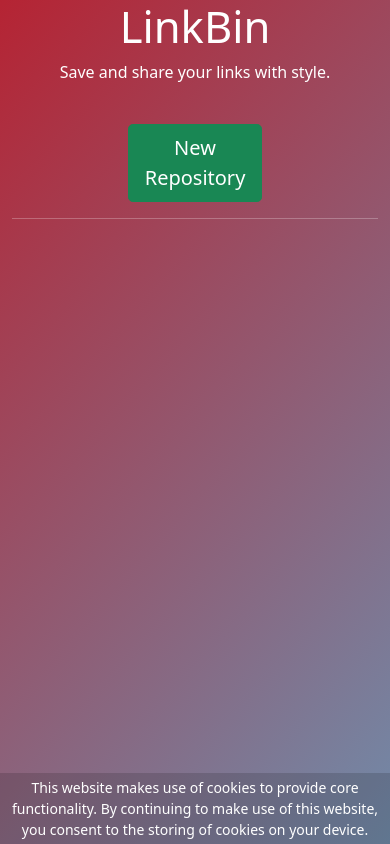
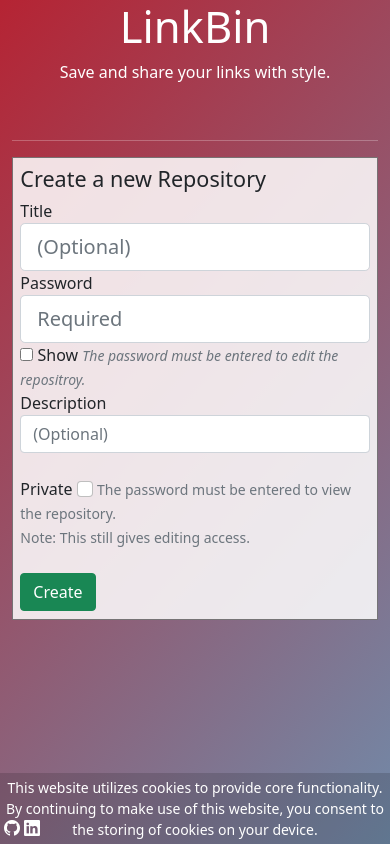
Before and after one commit to Woozical/springboard-capstone-1, a Flask app: page / in a window 390 px wide. Run offline with Flask 2, Linux system fonts and the light colour scheme.

Commit message:
landing page re-styling, some mobile improvements

```diff
--- a/static/js/landing.js
+++ b/static/js/landing.js
@@ -1,16 +1,5 @@
 function app(){
-    const createDiv = document.getElementById('create-div');
-    const createBtn = document.getElementById('create-btn');
     const createForm = document.getElementById('create-form');
-
-    createBtn.hidden = false;
-
-    function toggleFormVisibility(){
-        createBtn.disabled = true;
-        createDiv.classList.add('show-div');
-    }
-
-    createBtn.addEventListener('click', toggleFormVisibility);
 
     createForm.addEventListener('submit', async function(e){
         e.preventDefault();
--- a/templates/forms/create-repo.html
+++ b/templates/forms/create-repo.html
@@ -1,17 +1,17 @@
 <form action="/repo/create" method="POST" id='create-form'>
     {{ form.hidden_tag() }}
     <div class="row">
-        <div class="col-8">
+        <div class="col-md-8 col-xs-12">
             {{form.title.label}}
             {{form.title(class="form-control form-control-lg", placeholder="(Optional)")}}
             <small class="text-danger" id="title-errors"> </small>
         </div>
-        <div class="col">
+        <div class="col-md-4 col-xs-12">
             {{form.pass_phrase.label}}
             {{form.pass_phrase(class="form-control form-control-lg", placeholder="Required")}}
             <input type="checkbox" name="show_pw" id="show-pw-input">
             <label for="show-pw-input">Show</label>
-            <small class="form-text"><i>Users must enter the password to edit the repository.</i></small>
+            <small class="form-text"><i>The password must be entered to edit the repositroy.</i></small>
             <small class="text-danger" id="pass_phrase-errors"> </small>
         </div>
     </div>
--- a/templates/home.html
+++ b/templates/home.html
@@ -28,9 +28,6 @@ LinkBin
                     </a></i>
                 {% endif %}
             </div>
-            <div class="col">
-                <button class="btn btn-lg btn-success" id="create-btn" hidden>New Repository</button>
-            </div>
             <div class="col text-white">
                 {% if last_viewed %}
                     Last Viewed: <i><a class="link-light" href="/repo/{{last_viewed.access_key}}"}>
@@ -46,16 +43,21 @@ LinkBin
 
     </div>
     <hr class="text-white">
-    <noscript>
-        <div class="alert alert-warning text-center">This website requires javascript to be enabled.</div>
-    </noscript>
-    <div class="glass-white text-left hide-div" id="create-div">
-        <h4>Repository Details</h4>
+    <div class="glass-white text-left" id="create-div">
+        <h4>Create a new Repository</h4>
         {% include 'forms/create-repo.html' %}
     </div>
 </div>
+<div class="landing-footer" style="z-index: 2;">
+    <a href="https://github.com/woozical/springboard-capstone-1">
+        <i class="text-white bi bi-github"></i>
+    </a>
+    <a href="https://www.linkedin.com/in/mark-tilley/">
+        <i class="text-white bi bi-linkedin"></i>
+    </a>
+</div>
 <small class="landing-footer glass-black text-center text-white">
-    This website makes use of cookies to provide core functionality. By continuing to make use of this website,
+    This website utilizes cookies to provide core functionality. By continuing to make use of this website,
     you consent to the storing of cookies on your device.
 </small>
 {% endblock %}
```
